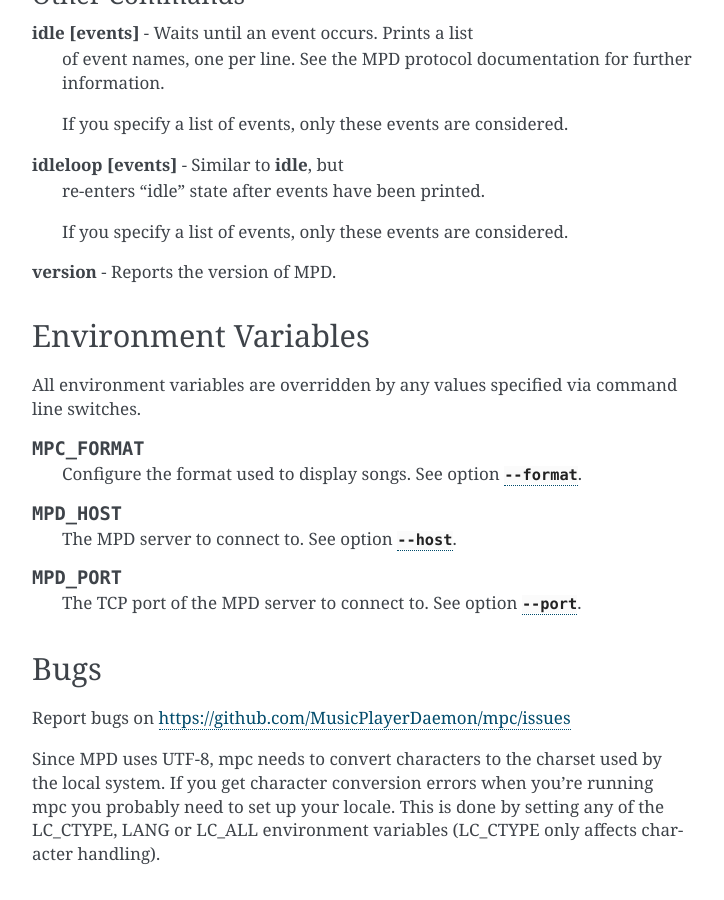
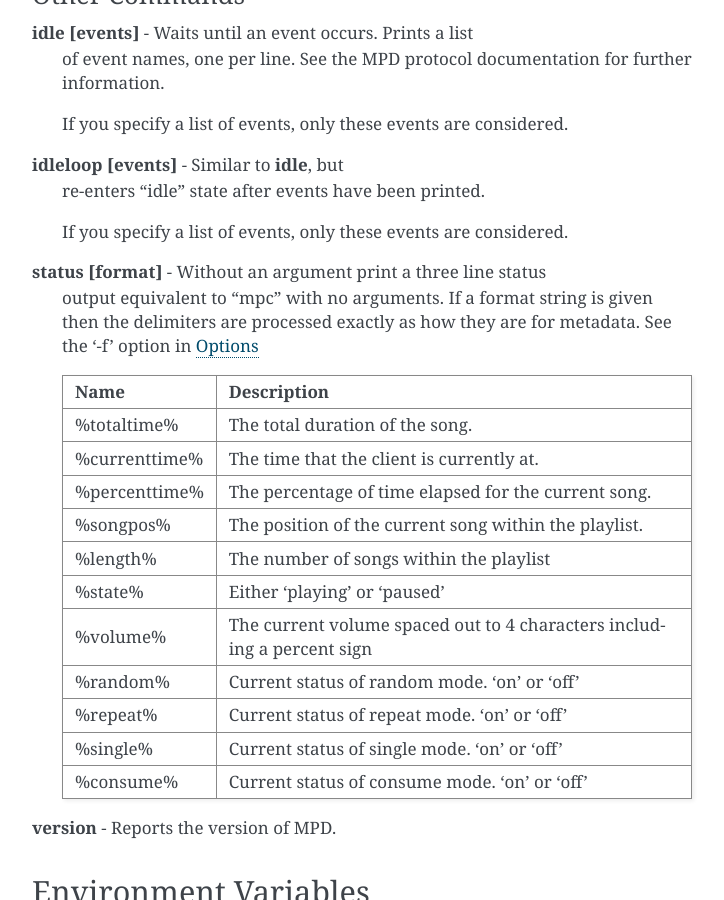
Before and after one commit to MusicPlayerDaemon/mpc, a Sphinx documentation site: the page built from doc/index.rst, in a window 1280 px wide and 900 px high, scrolled down 7633 px. Shown: the whole window, without its empty margins (388-1112 px from the left). Built offline with Sphinx 7.4.7, drawn with Linux system fonts in a browser that asks for light colours.

Commit message:
Add docs for custom status formats

```diff
--- a/doc/index.rst
+++ b/doc/index.rst
@@ -377,6 +377,27 @@ Other Commands
 
    If you specify a list of events, only these events are considered.
 
+:command:`status [format]` - Without an argument print a three line status
+   output equivalent to "mpc" with no arguments. If a format string is given then
+   the delimiters are processed exactly as how they are for metadata. See the '-f'
+   option in `Options`_
+
+   ================== ======================================================
+   Name               Description
+   ================== ======================================================
+   %totaltime%        The total duration of the song.
+   %currenttime%      The time that the client is currently at.
+   %percenttime%      The percentage of time elapsed for the current song.
+   %songpos%          The position of the current song within the playlist.
+   %length%           The number of songs within the playlist
+   %state%            Either 'playing' or 'paused'
+   %volume%           The current volume spaced out to 4 characters including a percent sign
+   %random%           Current status of random mode. 'on' or 'off'
+   %repeat%           Current status of repeat mode. 'on' or 'off'
+   %single%           Current status of single mode. 'on' or 'off'
+   %consume%          Current status of consume mode. 'on' or 'off'
+   ================== ======================================================
+
 :command:`version` - Reports the version of MPD.
 
 
```
